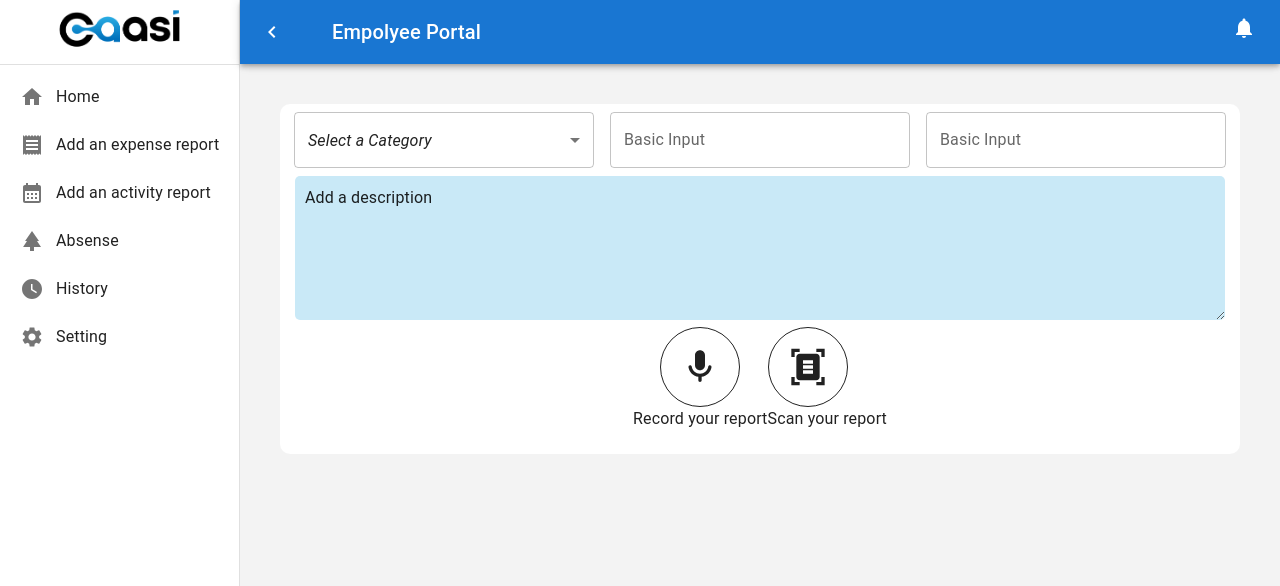
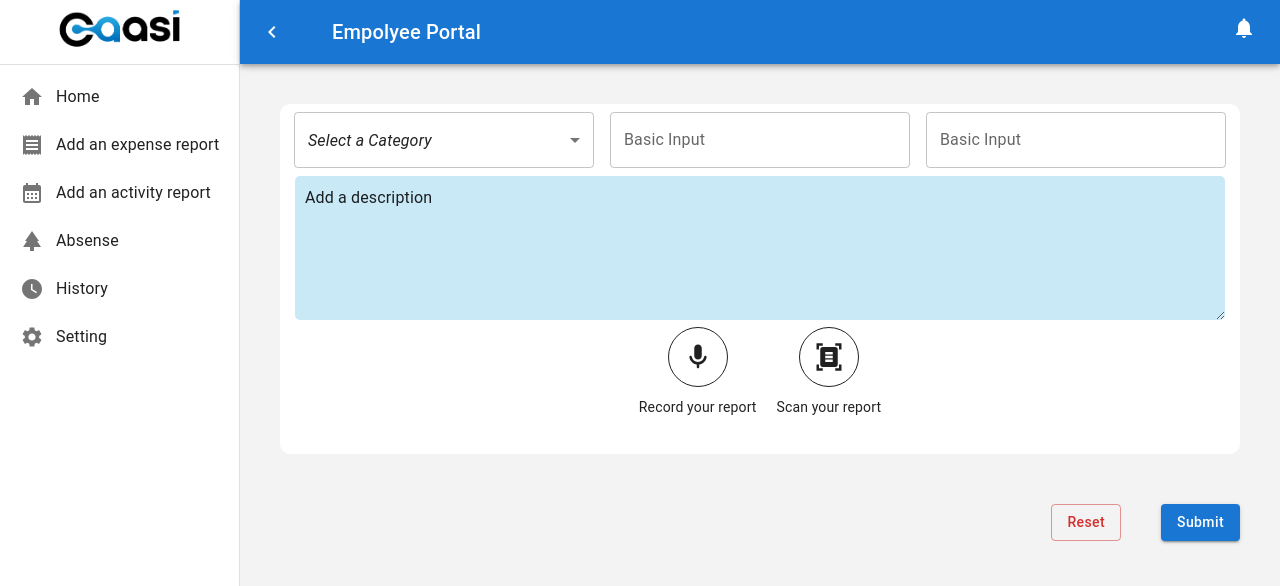
Before and after one commit to Zahoor-Baltee/NewCassi, a React (Vite) app: page /enterexpensereport in a window 1280 px wide. Shown: the top 586 px of the page. Built offline with nearby package versions, Linux system fonts and the light colour scheme.

Commit message:
buttons created

```diff
--- a/src/Pages/EnterExpenseReport.jsx
+++ b/src/Pages/EnterExpenseReport.jsx
@@ -7,6 +7,8 @@ import Select from '@mui/material/Select';
 import { TextField } from '@mui/material';
 import MicRoundedIcon from '@mui/icons-material/MicRounded';
 import DocumentScannerIcon from '@mui/icons-material/DocumentScanner';
+import Button from "@mui/material/Button";
+
 
 
 const Root = styled(Box)({
@@ -15,9 +17,12 @@ const Root = styled(Box)({
         backgroundColor: "#f3f3f3",
         padding: "40px",
         height: "calc(100vh - 16px)",
+        display: "flex",
+        flexDirection: 'column',
+        gap: "50px",
         "& .MuiButtonBase-root": {
             textTransform: "none",
-            borderRadius: "10px"
+            // borderRadius: "10px"
         },
         "& .uiBox-root": {
             backgroundColor: "green",
@@ -44,17 +49,16 @@ const EnterExpenseReport = () => {
     }
     const [value, setValue] = React.useState('');
 
-    // const handleChange = (event) => {
-    //     setValue(event.target.value);
-    // };
+
     return (
         <Root>
-            <Box className="mainContainer">
+            <Box className="mainContainer" >
                 <Box sx={{
                     height: "350px", backgroundColor: "#ffffff",
                     display: "flex",
                     flexDirection: "column",
                     alignItems: "center",
+                    // gap: "50px",
                     borderRadius: "10px",
                     boxShadow: 0
                 }}>
@@ -97,24 +101,30 @@ const EnterExpenseReport = () => {
 
                     </Box>
 
-                    <Box sx={{ display: "flex" }}>
+                    <Box sx={{ display: "flex", gap: "20px" }}>
                         <Box sx={{ display: "flex", flexDirection: "column", justifyContent: "center", alignItems: "center" }}>
-                            <Box sx={{ border: "1px solid ", padding: "10px", display: "flex", justifyContent: "center", alignItems: "center", borderRadius: "50%", height: "80px", width: "80px" }}>
-                                <MicRoundedIcon sx={{ fontSize: "40px" }} />
+                            <Box sx={{ border: "1px solid ", padding: "5px", display: "flex", justifyContent: "center", alignItems: "center", borderRadius: "50%", height: "60px", width: "60px" }}>
+                                <MicRoundedIcon sx={{ fontSize: "30px" }} />
 
                             </Box>
-                            <Typography sx={{}}>Record your report</Typography>
+                            <Typography sx={{ fontSize: "14px", marginTop: "10px" }}>Record your report</Typography>
                         </Box>
 
-                        <Box >
-                            <Box sx={{ border: "1px solid ", padding: "10px", display: "flex", justifyContent: "center", alignItems: "center", borderRadius: "50%", height: "80px", width: "80px" }}>
-                                <DocumentScannerIcon sx={{ fontSize: "40px" }} />
+                        <Box sx={{ display: "flex", flexDirection: "column", justifyContent: "center", alignItems: "center" }}>
+                            <Box sx={{ border: "1px solid ", padding: "5px", display: "flex", justifyContent: "center", alignItems: "center", borderRadius: "50%", height: "60px", width: "60px" }}>
+                                <DocumentScannerIcon sx={{ fontSize: "30px" }} />
                             </Box>
-                            <Typography sx={{}}>Scan your report</Typography>
+                            <Typography sx={{ fontSize: "14px", marginTop: "10px" }}>Scan your report</Typography>
                         </Box>
                     </Box>
-
-
+                </Box>
+                <Box sx={{
+                    display: "flex", justifyContent: "end", gap: "40px"
+                }}>
+                    <Button variant="outlined" color="error">
+                        Reset
+                    </Button>
+                    <Button variant="contained">Submit</Button>
                 </Box>
             </Box>
 
```
